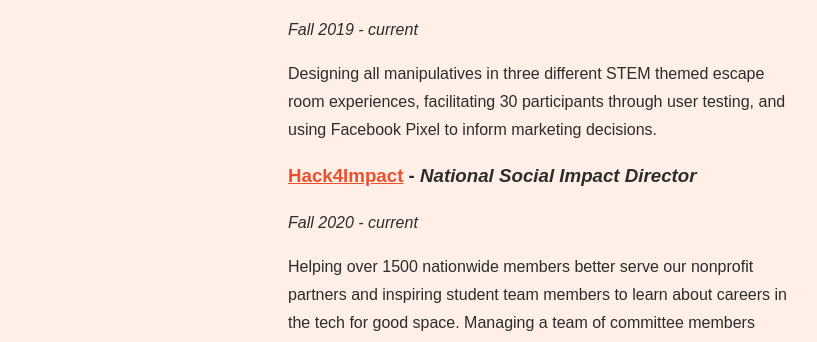
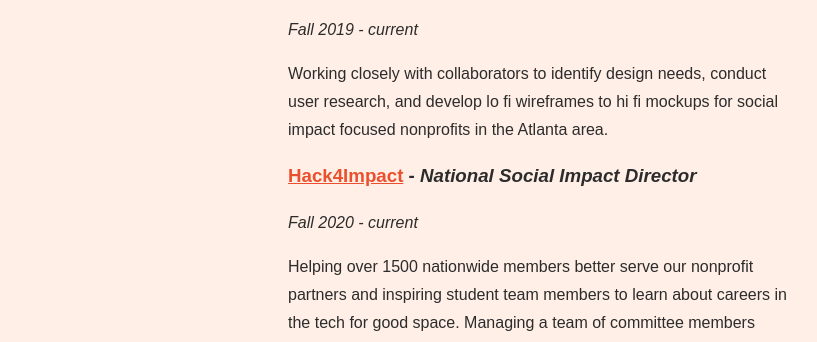
Before and after one commit to olamideajasin/olamideajasin.github.io, a plain HTML site: page create.html in a window 1280 px wide. Shown: the part 456-798 px from the top of the page, without its empty margins (224-1041 px from the left). Drawn offline with Linux system fonts and the light colour scheme.

Commit message:
Update create.html

```diff
--- a/create.html
+++ b/create.html
@@ -29,9 +29,9 @@
                     <h1>&#10036 my work</h1>
                     <h3><a href = "https://bitsofgood.org/" class = "emphasized">Bits of Good</a> - <i>Product Designer</i></h3>
                     <i>Fall 2019 - current</i>
-                    <p>Designing all manipulatives in three different STEM themed escape room
-                        experiences, facilitating 30 participants through user testing, and using
-                        Facebook Pixel to inform marketing decisions.
+                    <p> Working closely with collaborators to identify design needs, conduct user research,
+                        and develop lo fi wireframes to hi fi mockups for social impact focused
+                        nonprofits in the Atlanta area.
                     </p>
 
                     <h3><a href = "https://hack4impact.org/" class = "emphasized">Hack4Impact</a> - <i>National Social Impact Director</i></h3>
```
